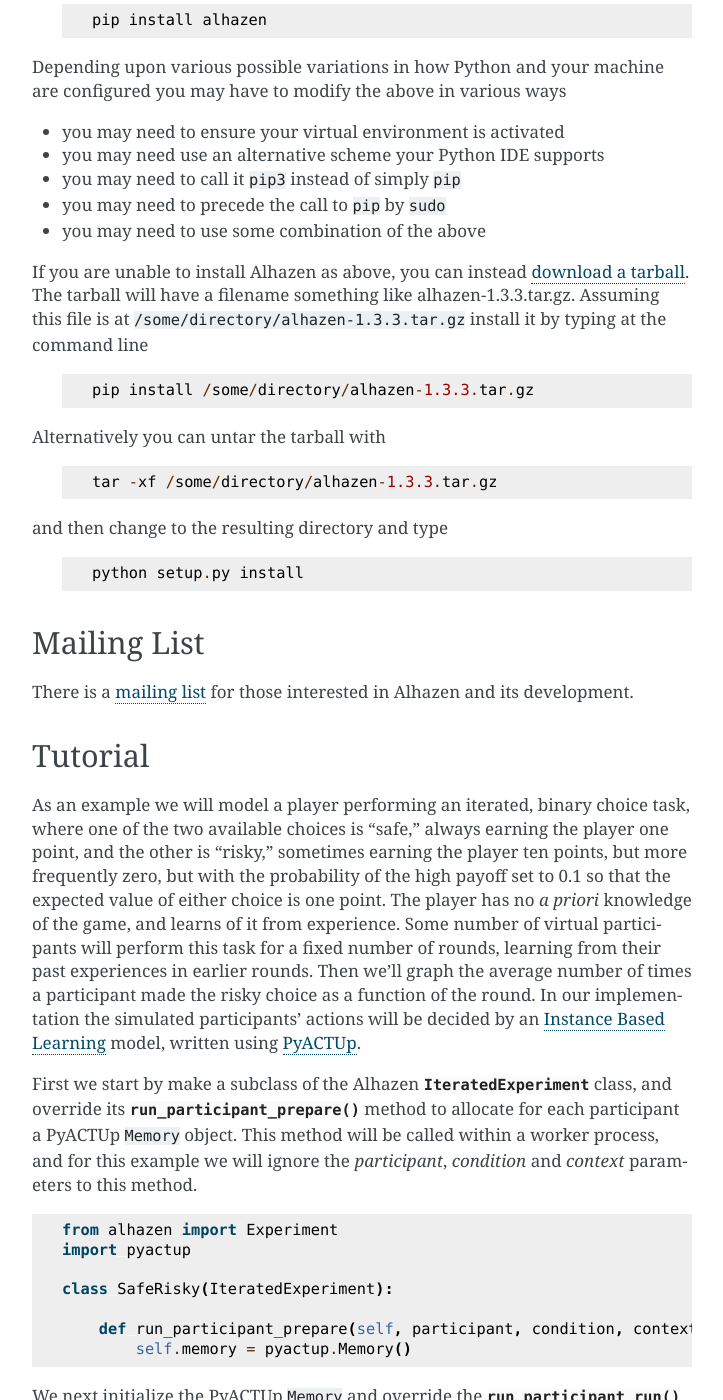
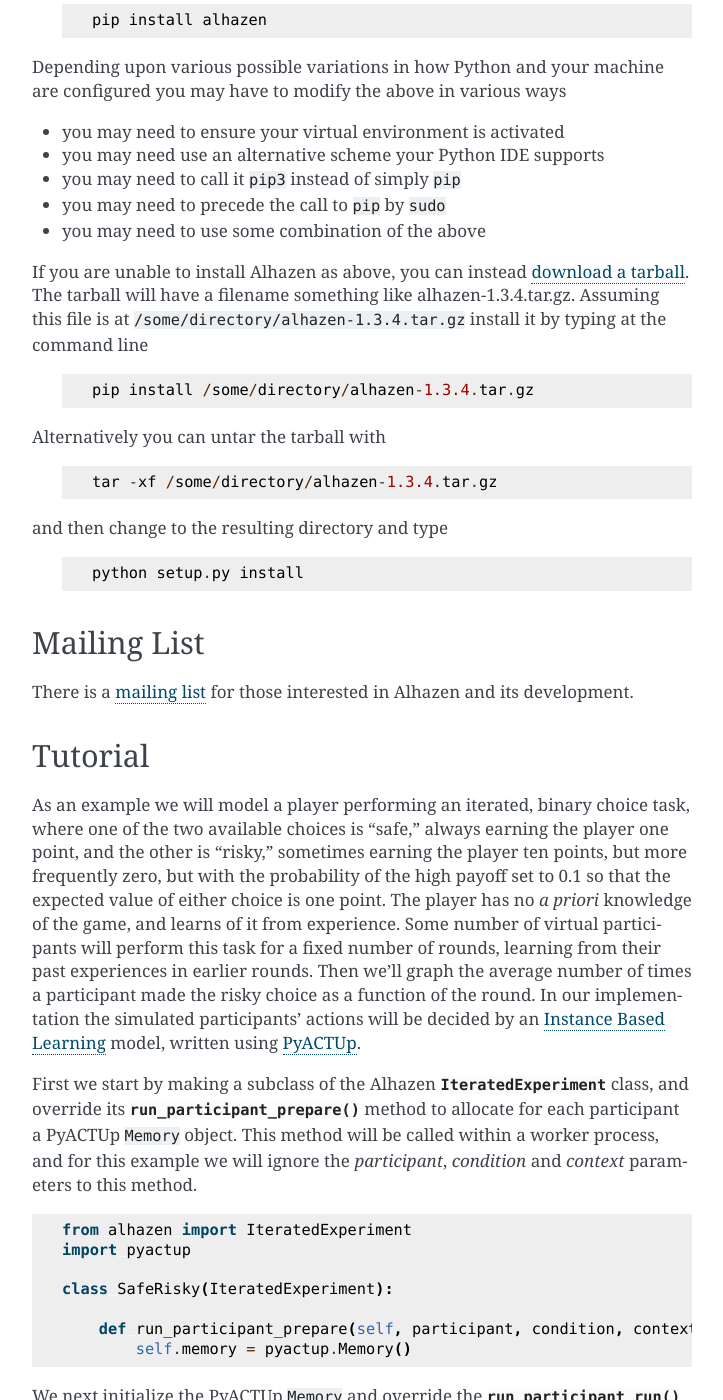
Before and after one commit to cmu-psych-fms/alhazen, a Sphinx documentation site: the page built from doc/index.rst, in a window 1280 px wide and 1400 px high, scrolled down 605 px. Shown: the whole window, without its empty margins (388-1111 px from the left). Built offline with Sphinx 7.4.7, drawn with Linux system fonts in a browser that asks for light colours; formulas are drawn with MathJax 3; some of the changed text lies outside the part shown.

Commit message:
update version number and copyright year

```diff
--- a/doc/conf.py
+++ b/doc/conf.py
@@ -59,4 +59,4 @@
 # so a file named "default.css" will overwrite the builtin "default.css".
 html_static_path = ['_static']
 
-copyright = "2020-2021, Carnegie Mellon University"
+copyright = "2020-2022, Carnegie Mellon University"
--- a/doc/index.rst
+++ b/doc/index.rst
@@ -1,4 +1,4 @@
-Alhazen version 1.3.3
+Alhazen version 1.3.4
 *********************
 
 .. toctree::
@@ -41,14 +41,14 @@
 
 If you are unable to install Alhazen as above, you can instead
 `download a tarball <https://bitbucket.org/dfmorrison/alhazen/downloads/?tab=tags>`_.
-The tarball will have a filename something like alhazen-1.3.3.tar.gz.
-Assuming this file is at ``/some/directory/alhazen-1.3.3.tar.gz`` install it by typing at the command line
+The tarball will have a filename something like alhazen-1.3.4.tar.gz.
+Assuming this file is at ``/some/directory/alhazen-1.3.4.tar.gz`` install it by typing at the command line
 
-  .. parsed-literal:: pip install /some/directory/alhazen-1.3.3.tar.gz
+  .. parsed-literal:: pip install /some/directory/alhazen-1.3.4.tar.gz
 
 Alternatively you can untar the tarball with
 
-  .. parsed-literal:: tar -xf /some/directory/alhazen-1.3.3.tar.gz
+  .. parsed-literal:: tar -xf /some/directory/alhazen-1.3.4.tar.gz
 
 and then change to the resulting directory and type
 
@@ -79,7 +79,7 @@
 `Instance Based Learning <https://www.sciencedirect.com/science/article/abs/pii/S0364021303000314>`_
 model, written using `PyACTUp <https://halle.psy.cmu.edu/pyactup/>`_.
 
-First we start by make a subclass of the Alhazen
+First we start by making a subclass of the Alhazen
 :class:`IteratedExperiment` class, and override its
 :meth:`run_participant_prepare` method to allocate for each
 participant a PyACTUp ``Memory`` object. This method will be called
@@ -88,7 +88,7 @@
 
 .. code-block:: python
 
-    from alhazen import Experiment
+    from alhazen import IteratedExperiment
     import pyactup
 
     class SafeRisky(IteratedExperiment):
--- a/setup.py
+++ b/setup.py
@@ -23,4 +23,5 @@
                    "Programming Language :: Python :: 3.7",
                    "Programming Language :: Python :: 3.8",
                    "Programming Language :: Python :: 3.9",
+                   "Programming Language :: Python :: 3.10",
                    "Operating System :: OS Independent"])
```
Also changed, not shown: README.md (+5 -5 lines), alhazen.py (+17 -17 lines), 1 other file.
